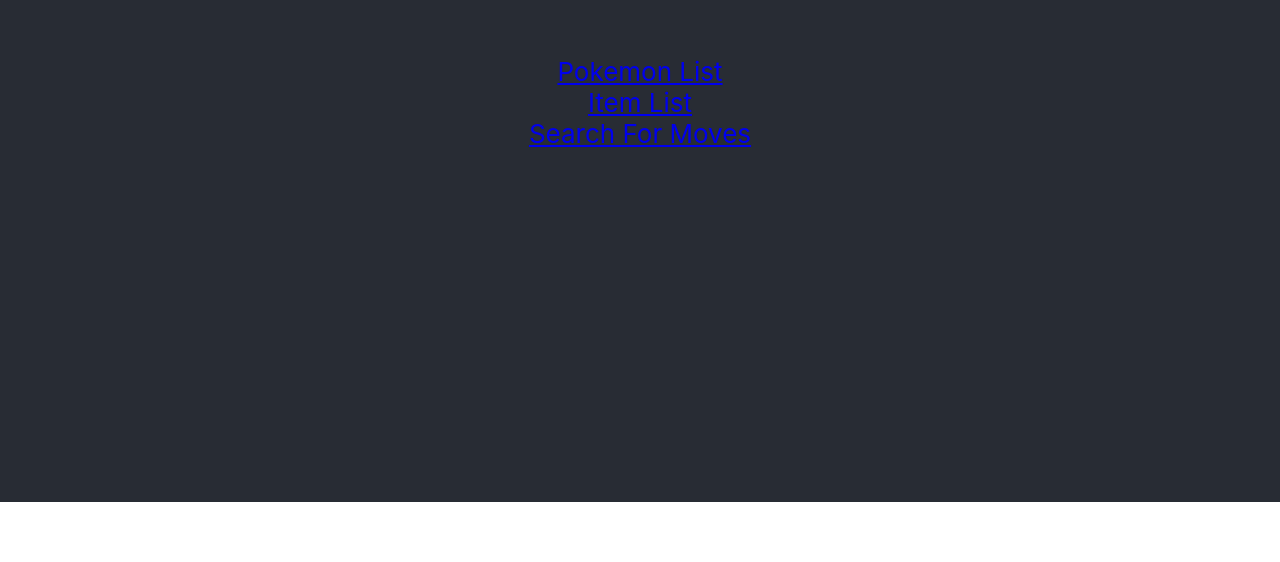
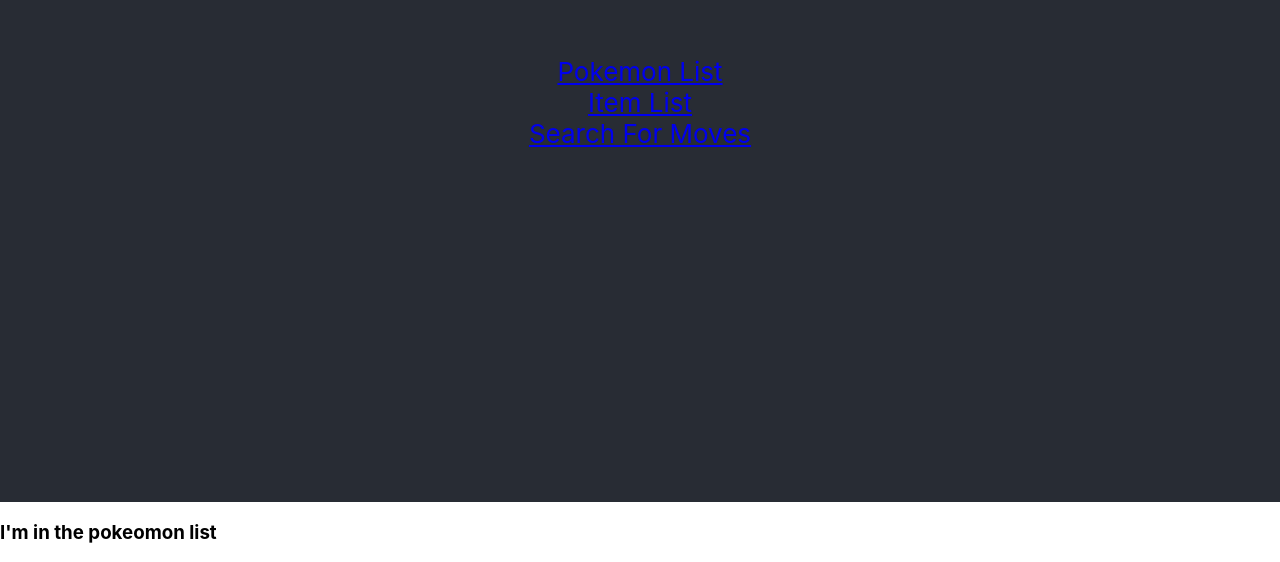
Before and after one commit to KevRdz/poke-study, a React (Create React App) app: page /pokemon-list in a window 1280 px wide. Shown: the part 298-860 px from the top of the page. Before the commit the page ends 800 px from the top, so only its background shows below. Built offline with nearby package versions, Linux system fonts and the light colour scheme.

Commit message:
create pokemon list directory and import it and routes, route to app.js

```diff
--- a/src/App.js
+++ b/src/App.js
@@ -1,10 +1,15 @@
 import './App.css';
 import NavBar from './components/NavBar/NavBar';
+import PokemonList from './pages/PokemonList/PokemonList';
+import { Routes, Route } from 'react-router-dom';
 
 function App() {
   return (
     <>
       <NavBar />
+      <Routes>
+        <Route path="/pokemon-list" element={<PokemonList />}/>
+      </Routes>
     </>
   );
 }
--- /dev/null
+++ b/src/pages/PokemonList/PokemonList.jsx
@@ -0,0 +1,16 @@
+import { useState } from "react";
+
+const PokemonList = () => {
+
+  const [pokemon, setPokemon] = useState(["pikachu", "monferno", "starly"])
+
+  return (
+    <>
+      <div>
+        <h3>I'm in the pokeomon list</h3>
+      </div>
+    </>
+  );
+}
+
+export default PokemonList;
```
